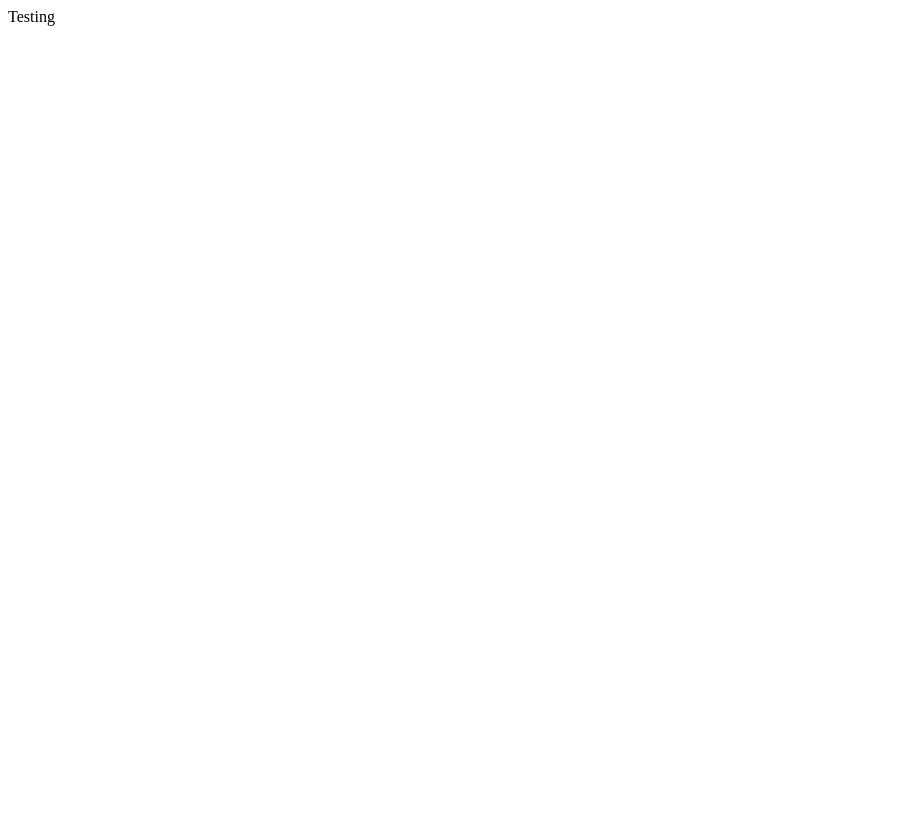
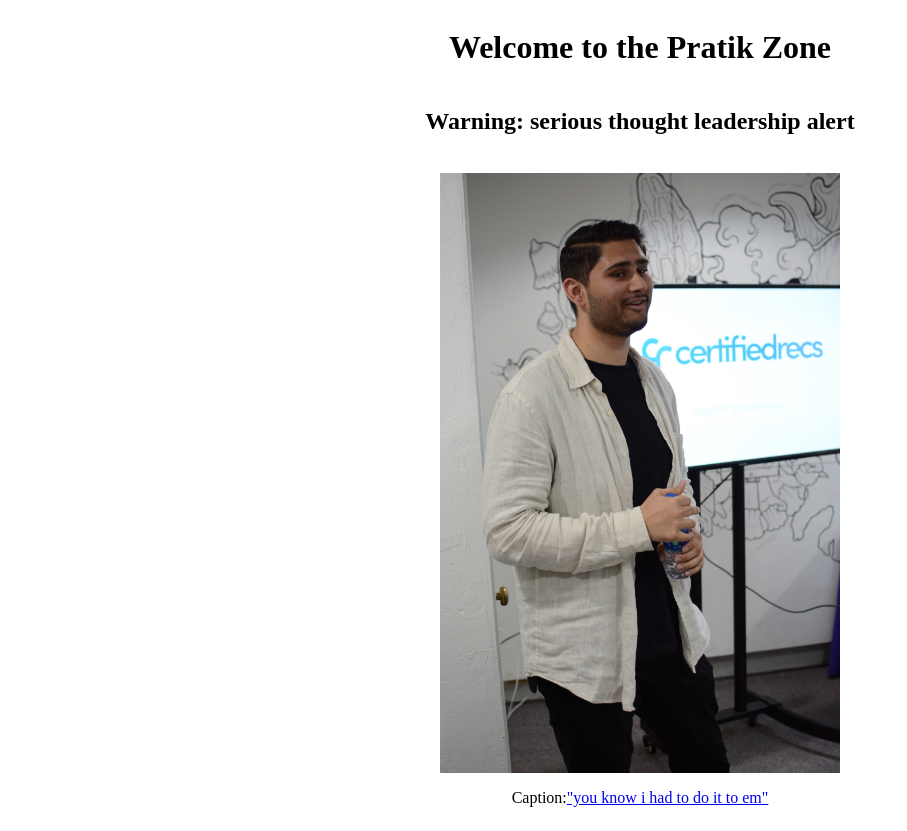
Before and after one commit to ali-aka-ahmed/pratik-zone, a plain HTML site: page index.html in a window 1280 px wide. Shown: the whole page, without its empty margins (0-907 px from the left). Before the commit the page ends 800 px from the top, so only its background shows below. Drawn offline with Linux system fonts and the light colour scheme.

Commit message:
finalized the pratik zone

```diff
--- a/index.html
+++ b/index.html
@@ -4,6 +4,17 @@
 	<title>Pratik Zone</title>
 </head>
 <body>
-	Testing
+	<div style="display: flex; justify-content: center; align-items: center; width: 100%; height: 100%; flex-direction: column;">
+		<h1>Welcome to the Pratik Zone</h1>
+		<h2>Warning: serious thought leadership alert</h2>
+		<br/>
+		<img src="./assets/pratik-zone.jpg" style="height: 600px">
+		<span style="display: flex;">
+			<p>Caption:</p>
+			<a href="https://knowyourmeme.com/memes/you-know-i-had-to-do-it-to-em">
+				<p>"you know i had to do it to em"</p>
+			</a>
+		</span>
+	</div>
 </body>
 </html>
```
